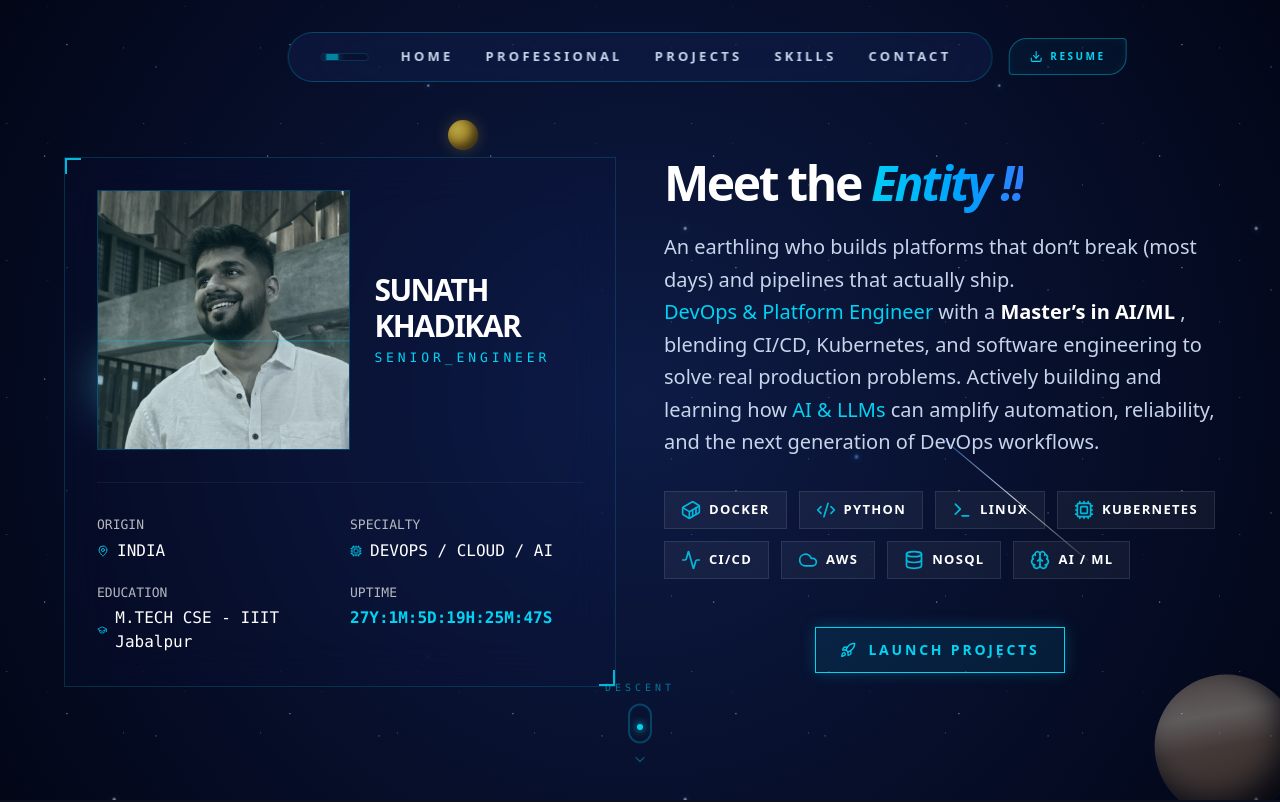
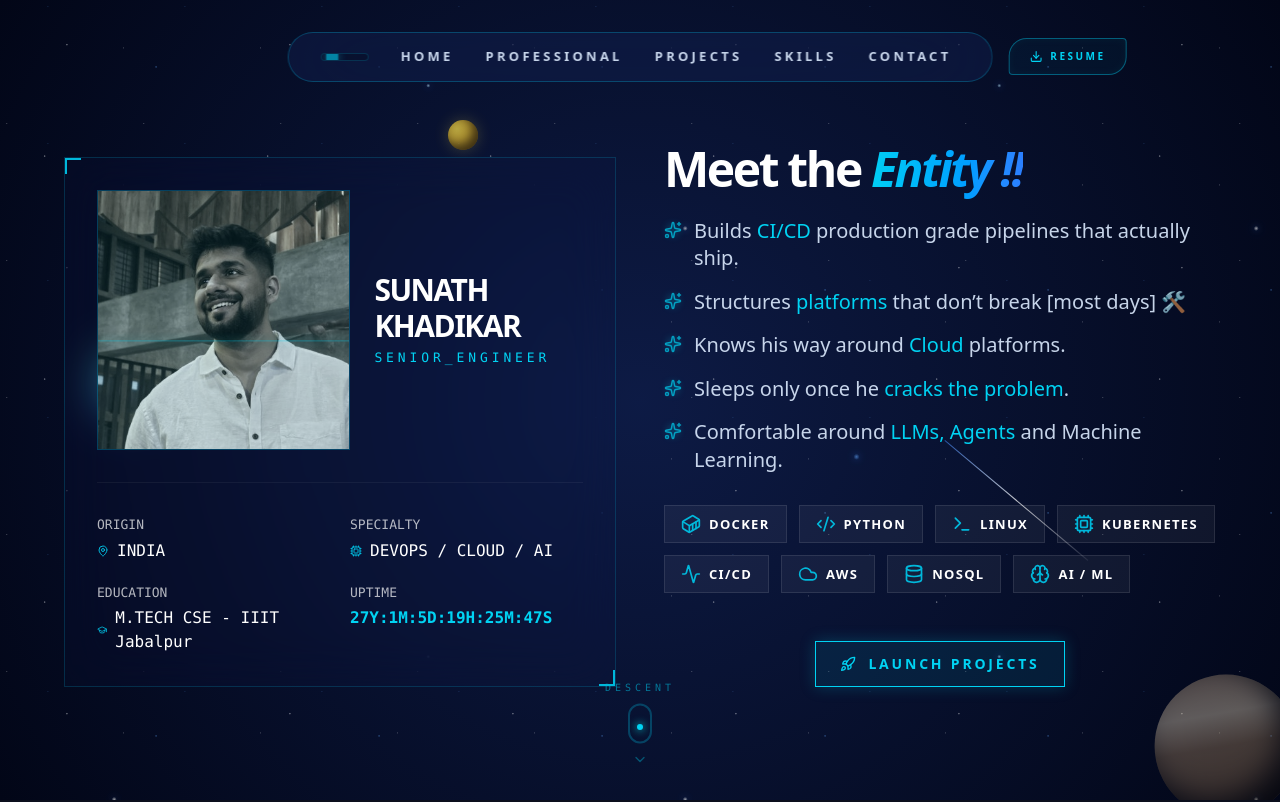
Before and after one commit to sunath2711/portfolioProject, a Next.js app: page / in a window 1280 px wide. Shown: the top 802 px of the page. Built offline with nearby package versions, Linux system fonts and the light colour scheme.

Commit message:
COMMIT 14C: 1. Updated the Hero component to include new icons from lucide-react for better visual representation. 2. Enhanced the visual appeal of the Hero section by adding sparkles icon. 3. Rewrote the description to describe the entity

```diff
--- a/components/Hero.tsx
+++ b/components/Hero.tsx
@@ -4,7 +4,7 @@ import { motion } from "framer-motion";
 import { useState, useEffect } from "react";
 import Image from "next/image";
 import SpaceBackground from "./SpaceBackground";
-import { Zap, MapPin, Activity, GraduationCap, Code2, Cpu, Cloud, Brain, Container, Terminal, DatabaseIcon, Rocket, ChevronDown } from "lucide-react";
+import { Zap, MapPin, Activity, GraduationCap, Code2, Cpu, Cloud, Brain, Container, Terminal, DatabaseIcon, Rocket, ChevronDown, Sparkles } from "lucide-react";
 
 export default function Hero() {
   const [uptime, setUptime] = useState("");
@@ -89,12 +89,44 @@ export default function Hero() {
               <span className="bg-gradient-to-r from-cyan-400 to-blue-500 bg-clip-text text-transparent italic"> Entity !!</span>
             </h1>
 
-            <p className="max-w-xl text-blue-100/90 text-xl leading-relaxed">
-              An earthling who builds platforms that don’t break (most days) and pipelines that actually ship.<br></br>
-              <span className="text-cyan-400"> DevOps & Platform Engineer</span> with a <span className="text-white font-bold">Master’s in AI/ML</span> , blending CI/CD, Kubernetes, and software engineering to solve real production problems.
-              Actively building and learning how <span className="text-cyan-400"> AI & LLMs</span> can amplify automation, reliability, and the next generation of DevOps workflows.
-            </p>
+            {/* UPDATED BULLET POINTS SECTION */}
+    <div className="space-y-4">
+      {[
+        { text: "Builds CI/CD production grade pipelines that actually ship.", highlight: "CI/CD" },
+        { text: "Structures platforms that don’t break [most days] 🛠️", highlight: "platforms" },
+        { text: "Knows his way around Cloud platforms.", highlight: "Cloud" },
+        { text: "Sleeps only once he cracks the problem.", highlight: "cracks the problem" },
+        { text: "Comfortable around LLMs, Agents and Machine Learning.", highlight: "LLMs, Agents" }
+      ].map((item, i) => (
+        <motion.div
+          key={i}
+          initial={{ opacity: 0, x: 20 }}
+          animate={{ opacity: 1, x: 0 }}
+          transition={{ delay: 0.2 + (i * 0.1) }}
+          className="flex items-start gap-3 group"
+        >
+          {/* STAR SHINING ICON */}
+          <div className="mt-1">
+            <div className="relative">
+              <Sparkles size={18} className="text-cyan-400 animate-pulse group-hover:scale-125 transition-transform" />
+              <div className="absolute inset-0 bg-cyan-400/40 blur-sm rounded-full scale-50 group-hover:scale-100 transition-all" />
+            </div>
           </div>
+
+          <p className="text-blue-100/90 text-lg md:text-xl leading-snug">
+            {item.text.split(item.highlight).map((part, index, array) => (
+              <span key={index}>
+                {part}
+                {index < array.length - 1 && (
+                  <span className="text-cyan-400 font-medium">{item.highlight}</span>
+                )}
+              </span>
+            ))}
+          </p>
+        </motion.div>
+      ))}
+    </div>
+  </div>
 
           <div className="flex flex-wrap gap-3">
             {[
```
